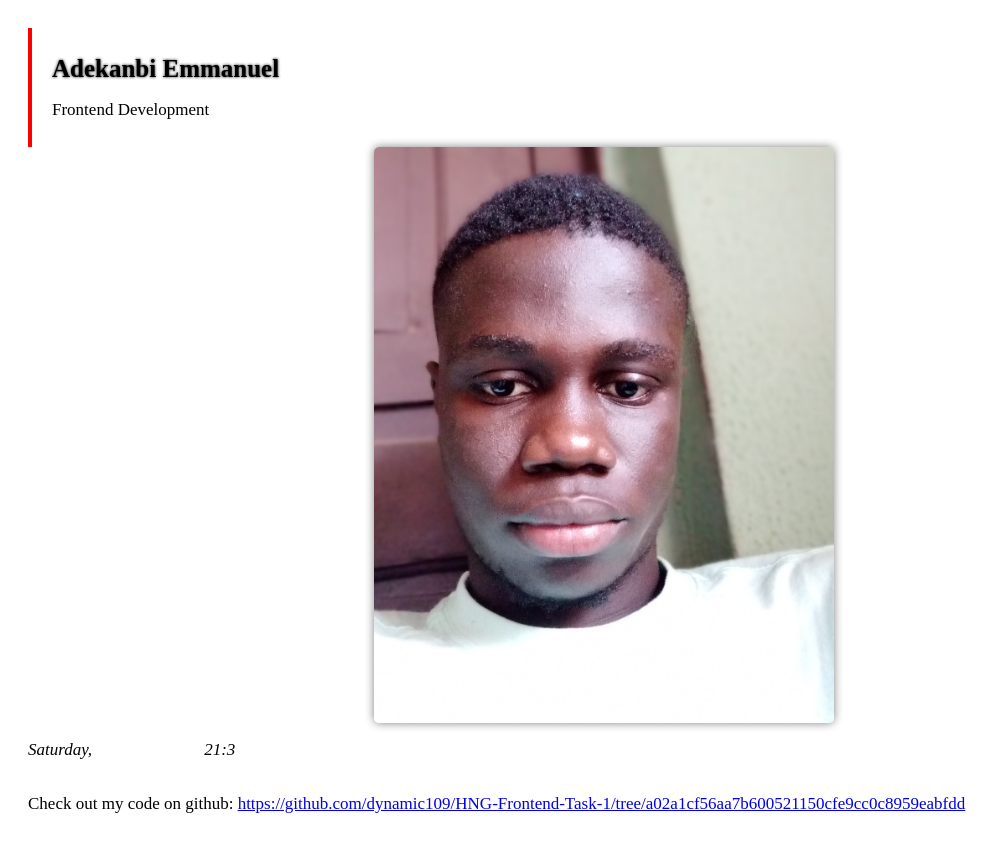
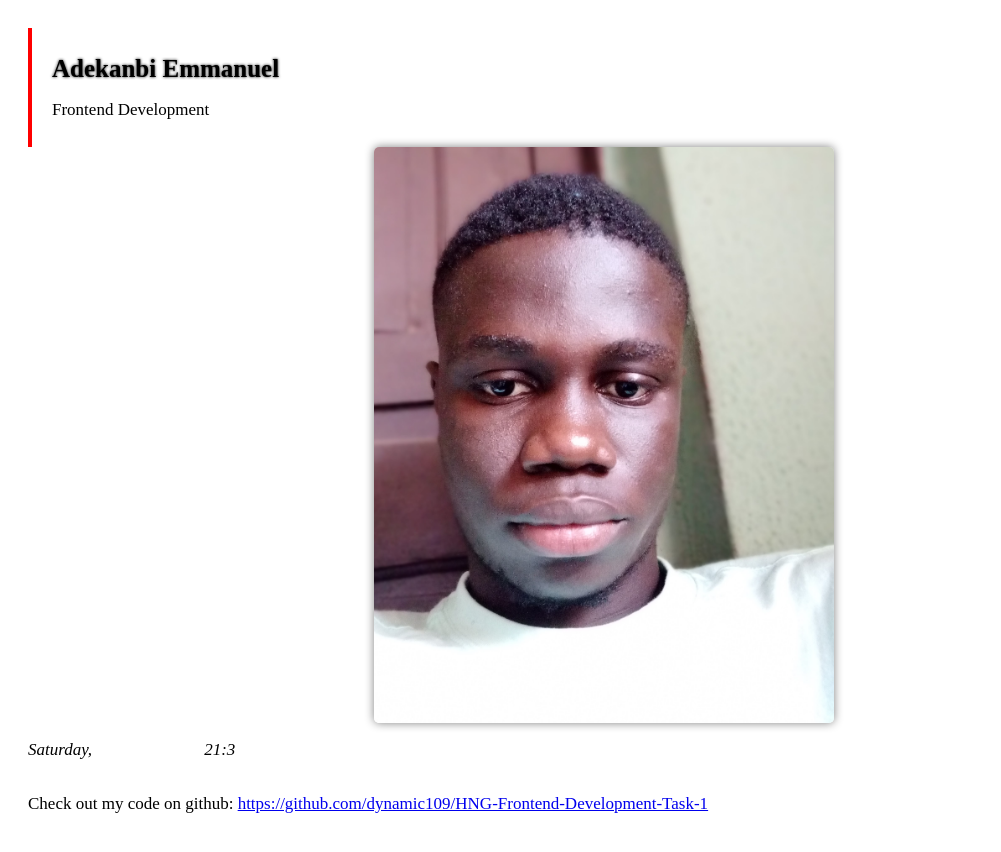
Before and after one commit to dynamic109/HNG-Frontend-Development-Task-1, a plain HTML site: page index.html in a window 1280 px wide. Shown: the whole page, without its empty margins (0-1001 px from the left). Drawn offline with Linux system fonts and the light colour scheme.

Commit message:
Add files via upload
i updated my github link to open in a new webpage

```diff
--- a/index.html
+++ b/index.html
@@ -22,7 +22,7 @@
         </div>
 
         <div>
-            <p>Check out my code on github: <a href="_blank" id="github-url" >https://github.com/dynamic109/HNG-Frontend-Task-1/tree/a02a1cf56aa7b600521150cfe9cc0c8959eabfdd</a></p>
+            <p>Check out my code on github: <a href="https://github.com/dynamic109/HNG-Frontend-Development-Task-1" target="_blank" id="github-url" >https://github.com/dynamic109/HNG-Frontend-Development-Task-1</a></p>
         </div>
 
     <script src="index.js"></script>
```
